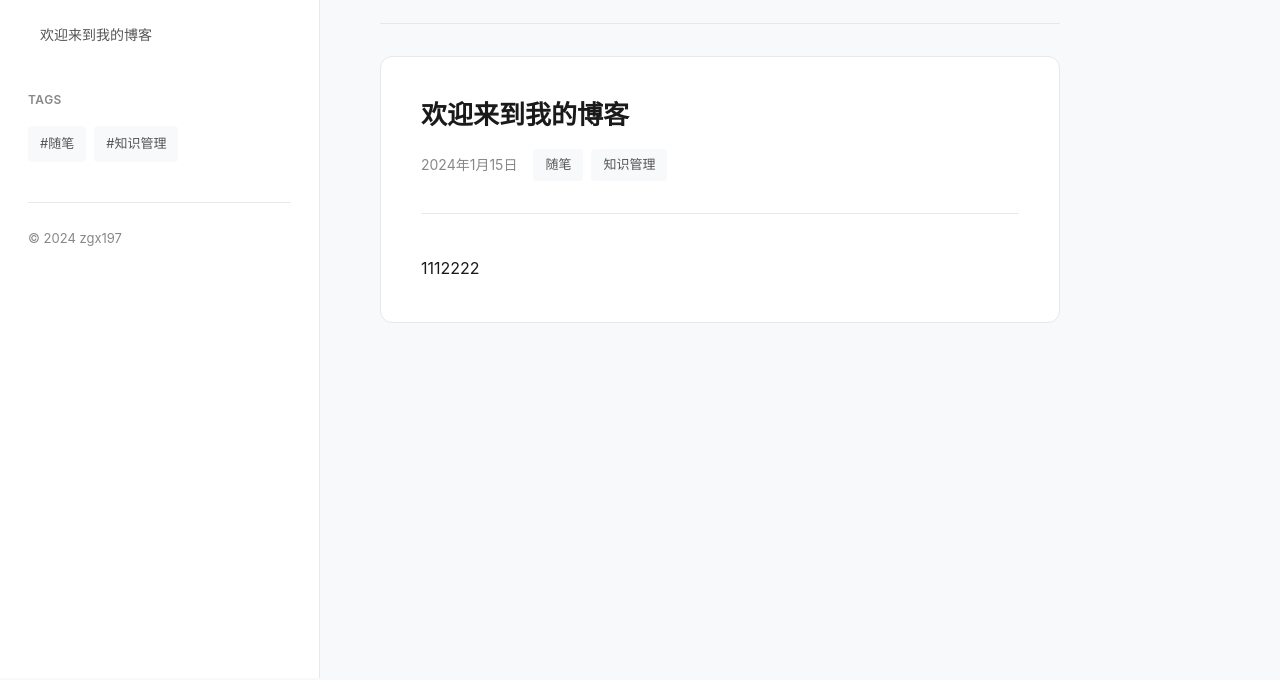
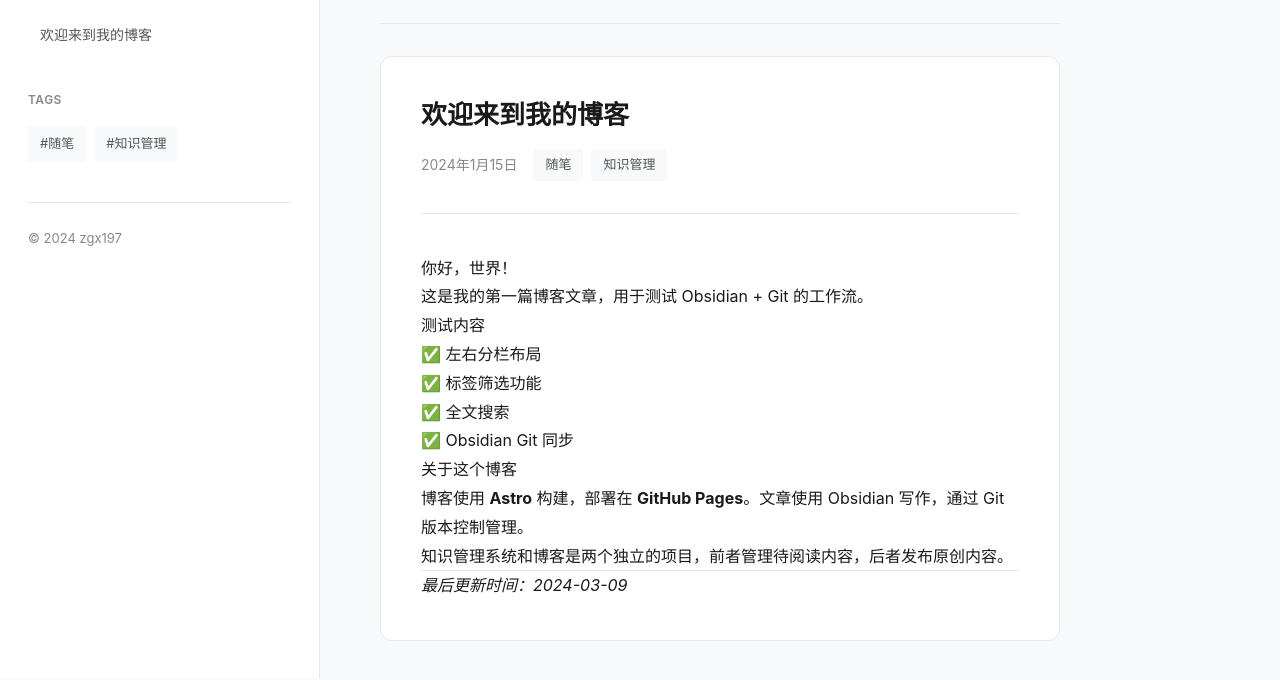
Before and after one commit to zgx197/zgx197.github.io, an Astro site: page /blog/welcome in a window 1280 px wide. Shown: the part 122-802 px from the top of the page. Built offline with nearby package versions, Linux system fonts and the light colour scheme; Astro itself is replaced by a stand-in of ours.

Commit message:
vault backup: 2026-03-09 22:00:11

```diff
--- a/src/content/blog/welcome.md
+++ b/src/content/blog/welcome.md
@@ -5,6 +5,26 @@ description: 这是使用知识管理系统发布的第一篇文章。
 tags:
   - 随笔
   - 知识管理
+status: published
 ---
 
-1112222
+## 你好，世界！
+
+这是我的第一篇博客文章，用于测试 Obsidian + Git 的工作流。
+
+### 测试内容
+
+- ✅ 左右分栏布局
+- ✅ 标签筛选功能
+- ✅ 全文搜索
+- ✅ Obsidian Git 同步
+
+### 关于这个博客
+
+博客使用 **Astro** 构建，部署在 **GitHub Pages**。文章使用 Obsidian 写作，通过 Git 版本控制管理。
+
+> 知识管理系统和博客是两个独立的项目，前者管理待阅读内容，后者发布原创内容。
+
+---
+
+*最后更新时间：2024-03-09*
```
